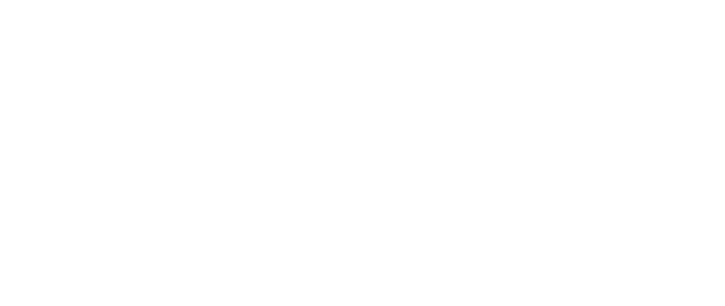
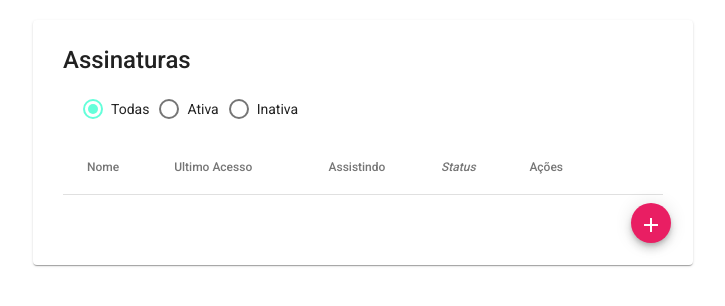
Before and after one commit to oaraujofrancisco/streaming-saver, an Angular app in the folder streaming-saver-web/: page /assinaturas in a window 1280 px wide. Before the commit this address led to /. Shown: the top 306 px of the page, without its empty margins (277-1002 px from the left). Built offline with nearby package versions, Linux system fonts and the light colour scheme; no server answers.

Commit message:
Criação da tela de assinaturas

```diff
--- a/streaming-saver-web/src/app/app-routing.module.ts
+++ b/streaming-saver-web/src/app/app-routing.module.ts
@@ -1,10 +1,12 @@
 import { NgModule } from '@angular/core';
 import { RouterModule, Routes } from '@angular/router';
 
+import { AssinaturasComponent } from './components/pages/assinaturas/assinaturas.component';
 import { LoginComponent } from './components/pages/login/login.component';
 
 const routes: Routes = [
-  { path: '', component: LoginComponent }
+  { path: '', component: LoginComponent },
+  { path: 'assinaturas', component: AssinaturasComponent }
 ];
 
 @NgModule({
--- /dev/null
+++ b/streaming-saver-web/src/app/components/pages/assinaturas/assinaturas.component.html
@@ -0,0 +1,70 @@
+<div class="list-container">
+  <mat-card class="subscriptions">
+    <mat-card-title>Assinaturas</mat-card-title>
+    <mat-radio-group class="filter"
+    [(ngModel)]="filterModel"
+    (change)="applyFilter()">
+      <mat-radio-button value="Todas" checked="true">Todas</mat-radio-button>
+      <mat-radio-button value="Ativa">Ativa</mat-radio-button>
+      <mat-radio-button value="Inativa">Inativa</mat-radio-button>
+    </mat-radio-group>
+    <table mat-table [dataSource]="subscriptions" class="table">
+
+      <!-- Name Column -->
+      <ng-container matColumnDef="name">
+        <th mat-header-cell *matHeaderCellDef> Nome </th>
+        <td mat-cell *matCellDef="let element"> {{ element.name }} </td>
+      </ng-container>
+
+      <!-- Last Access Column -->
+      <ng-container matColumnDef="last_access">
+        <th mat-header-cell *matHeaderCellDef> Ultimo Acesso </th>
+        <td mat-cell *matCellDef="let element"> {{ element.last_access }} </td>
+      </ng-container>
+
+      <!-- Watching Column -->
+      <ng-container matColumnDef="watching">
+        <th mat-header-cell *matHeaderCellDef> Assistindo </th>
+        <td mat-cell *matCellDef="let element"> {{ element.watching }} </td>
+      </ng-container>
+
+      <!-- Status Column -->
+      <ng-container matColumnDef="status">
+        <th mat-header-cell *matHeaderCellDef> Status </th>
+        <td mat-cell *matCellDef="let element"> {{ element.status }} </td>
+      </ng-container>
+
+      <!-- Actions Column -->
+      <ng-container matColumnDef="actions">
+        <th mat-header-cell *matHeaderCellDef style="padding-left: 20px;"> Ações
+        </th>
+        <td mat-cell *matCellDef="let element">
+          <button mat-icon-button
+            matTooltip="Editar"
+            [matTooltipPosition]="'left'"
+            color="primary">
+            <mat-icon fontIcon="edit"></mat-icon>
+          </button>
+          <button mat-icon-button
+            matTooltip="Deletar"
+            [matTooltipPosition]="'right'"
+            color="warn">
+            <mat-icon fontIcon="delete"></mat-icon>
+          </button>
+        </td>
+      </ng-container>
+
+      <tr mat-header-row *matHeaderRowDef="displayedColumns"></tr>
+      <tr mat-row *matRowDef="let row; columns: displayedColumns;"></tr>
+    </table>
+
+    <mat-card-actions align="end">
+      <button mat-mini-fab
+        matTooltip="Adicionar assinatura"
+        [matTooltipPosition]="'below'"
+        color="primary" >
+        <mat-icon fontIcon="add"></mat-icon>
+      </button>
+    </mat-card-actions>
+  </mat-card>
+</div>
--- /dev/null
+++ b/streaming-saver-web/src/app/components/pages/assinaturas/assinaturas.component.scss
@@ -0,0 +1,29 @@
+.list-container {
+  display: flex;
+  align-items: center;
+  justify-content: center;
+  padding: 20px;
+
+  .subscriptions {
+    width: 600px;
+    padding: 30px;
+
+    .filter {
+      display: flex;
+      gap: 10px;
+      padding: 20px;
+    }
+
+    .table {
+      width: 100%;
+
+      .mat-column-name {
+        font-weight: 500;
+      }
+
+      .mat-column-status {
+        font-style: italic;
+      }
+    }
+  }
+}
--- /dev/null
+++ b/streaming-saver-web/src/app/components/pages/assinaturas/assinaturas.component.ts
@@ -0,0 +1,40 @@
+import { Component, OnInit } from '@angular/core';
+import { SubscriptionService } from 'src/app/services/subscription.service';
+
+import { Subscription } from '../../../interfaces/Subscription';
+
+@Component({
+  selector: 'app-assinaturas',
+  templateUrl: './assinaturas.component.html',
+  styleUrls: ['./assinaturas.component.scss']
+})
+export class AssinaturasComponent implements OnInit {
+  allSubscriptions: Subscription[] = [];
+  subscriptions: Subscription[] = [];
+  filterModel: string = 'Todas';
+
+  displayedColumns: string[] = ['name', 'last_access', 'watching', 'status', 'actions']
+
+  constructor(private subscriptionService: SubscriptionService) { }
+
+  ngOnInit(): void {
+    this.subscriptionService.getSubscriptions()
+      .subscribe(items => {
+        this.subscriptions = items;
+        this.allSubscriptions = items;
+      })
+  }
+
+  applyFilter() {
+    const option = this.filterModel;
+
+    if (option === 'Todas') {
+      this.subscriptions = this.allSubscriptions;
+    } else {
+      this.subscriptions = this.allSubscriptions.filter(subscription => {
+        return subscription.status.includes(option);
+      });
+    }
+  }
+
+}
--- /dev/null
+++ b/streaming-saver-web/src/app/interfaces/Subscription.ts
@@ -0,0 +1,6 @@
+export interface Subscription {
+  name: string;
+  last_access: string;
+  watching: string;
+  status: string;
+}
--- /dev/null
+++ b/streaming-saver-web/src/app/services/subscription.service.ts
@@ -0,0 +1,21 @@
+import { HttpClient } from '@angular/common/http';
+import { Injectable } from '@angular/core';
+import { Observable } from 'rxjs';
+
+import { Subscription } from '../interfaces/Subscription';
+
+@Injectable({
+  providedIn: 'root'
+})
+export class SubscriptionService {
+
+  private url = 'Url';
+
+  constructor(
+    private http: HttpClient
+  ) { }
+
+  getSubscriptions(): Observable<Subscription[]> {
+    return this.http.get<Subscription[]>(this.url);
+  }
+}
```
Also changed, not shown: streaming-saver-web/src/app/app.module.ts (+6 -2 lines), streaming-saver-web/src/app/modules/material/material.module.ts (+11 -2 lines), 2 other files (tests, documents, lock files or other folders).
